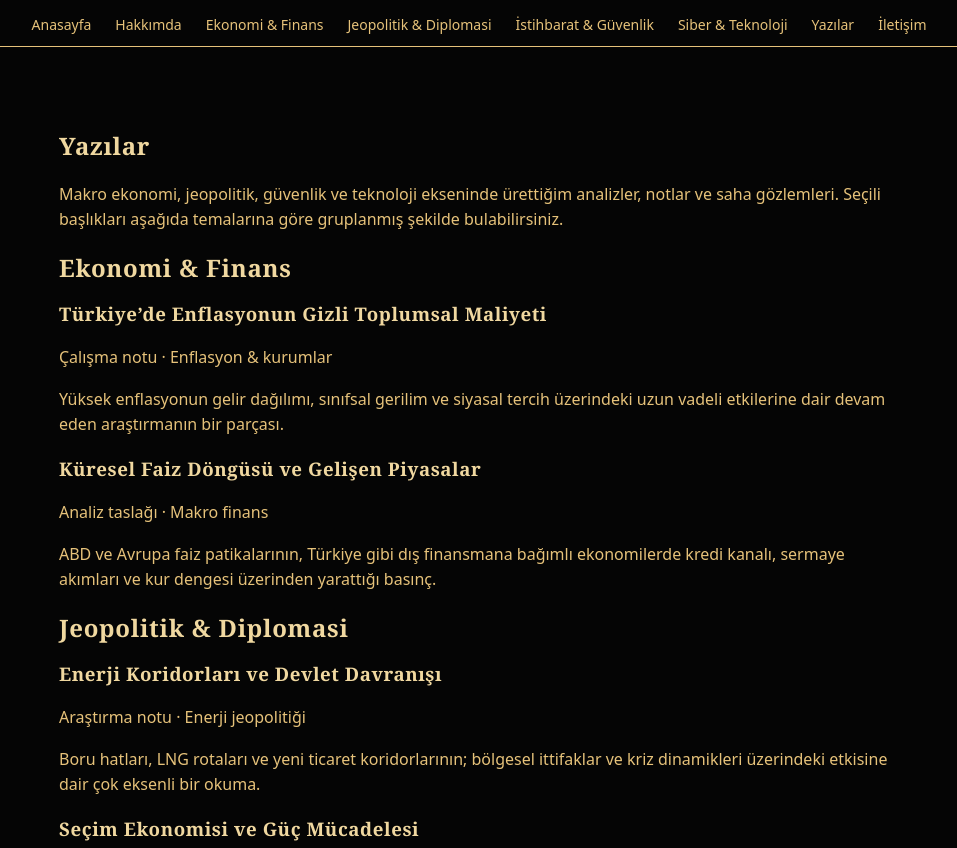
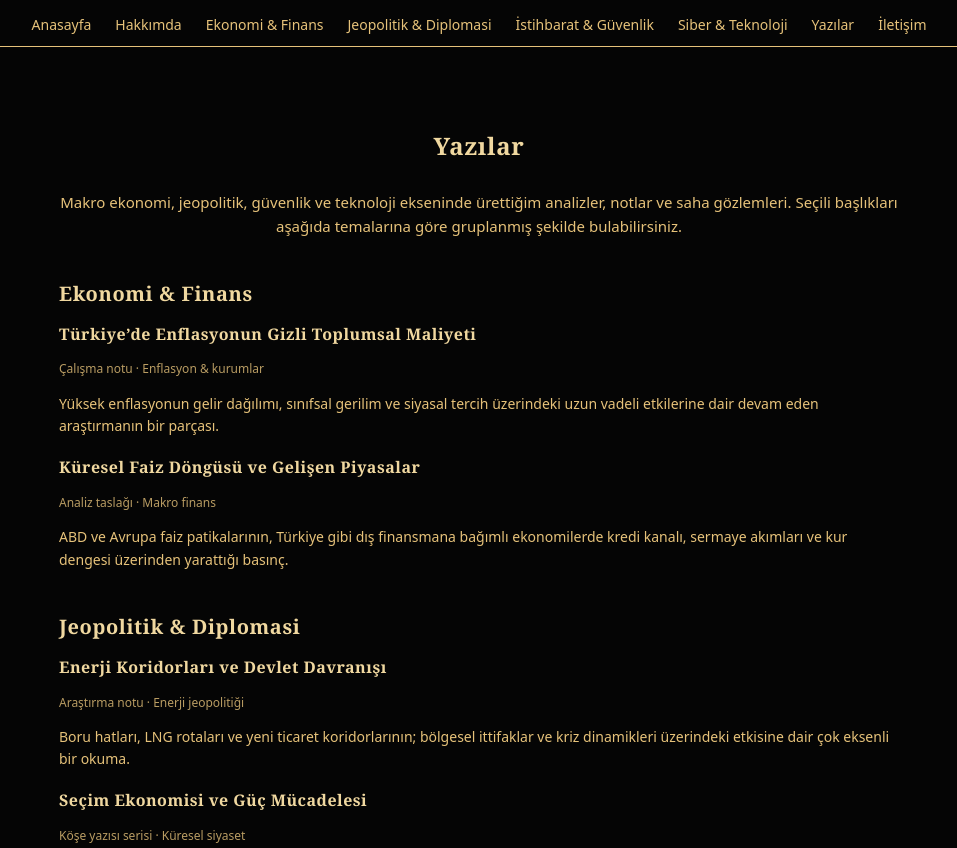
Before and after one commit to Eros53/Eros53.github.io, a plain HTML site: page columns.html in a window 1280 px wide. Shown: the top 848 px of the page, without its empty margins (161-1118 px from the left). Drawn offline with Linux system fonts and the light colour scheme.

Commit message:
Add styles for articles and article items

```diff
--- a/style.css
+++ b/style.css
@@ -132,3 +132,49 @@ footer {
     font-size: 12px;
     color: #c9ad71;
 }
+.articles {
+    max-width: 840px;
+    margin: 80px auto 0;
+    padding: 0 16px 80px;
+}
+
+.articles h1 {
+    text-align: center;
+    margin-bottom: 24px;
+}
+
+.articles-intro {
+    text-align: center;
+    font-size: 15px;
+    margin-bottom: 40px;
+}
+
+.article-group {
+    margin-bottom: 40px;
+    text-align: left;
+}
+
+.article-group h2 {
+    font-size: 20px;
+    margin-bottom: 12px;
+}
+
+.article-item {
+    margin-bottom: 18px;
+}
+
+.article-item h3 {
+    font-size: 16px;
+    margin-bottom: 4px;
+}
+
+.article-meta {
+    font-size: 12px;
+    opacity: 0.8;
+    margin-bottom: 4px;
+}
+
+.article-desc {
+    font-size: 14px;
+    line-height: 1.6;
+}
```
